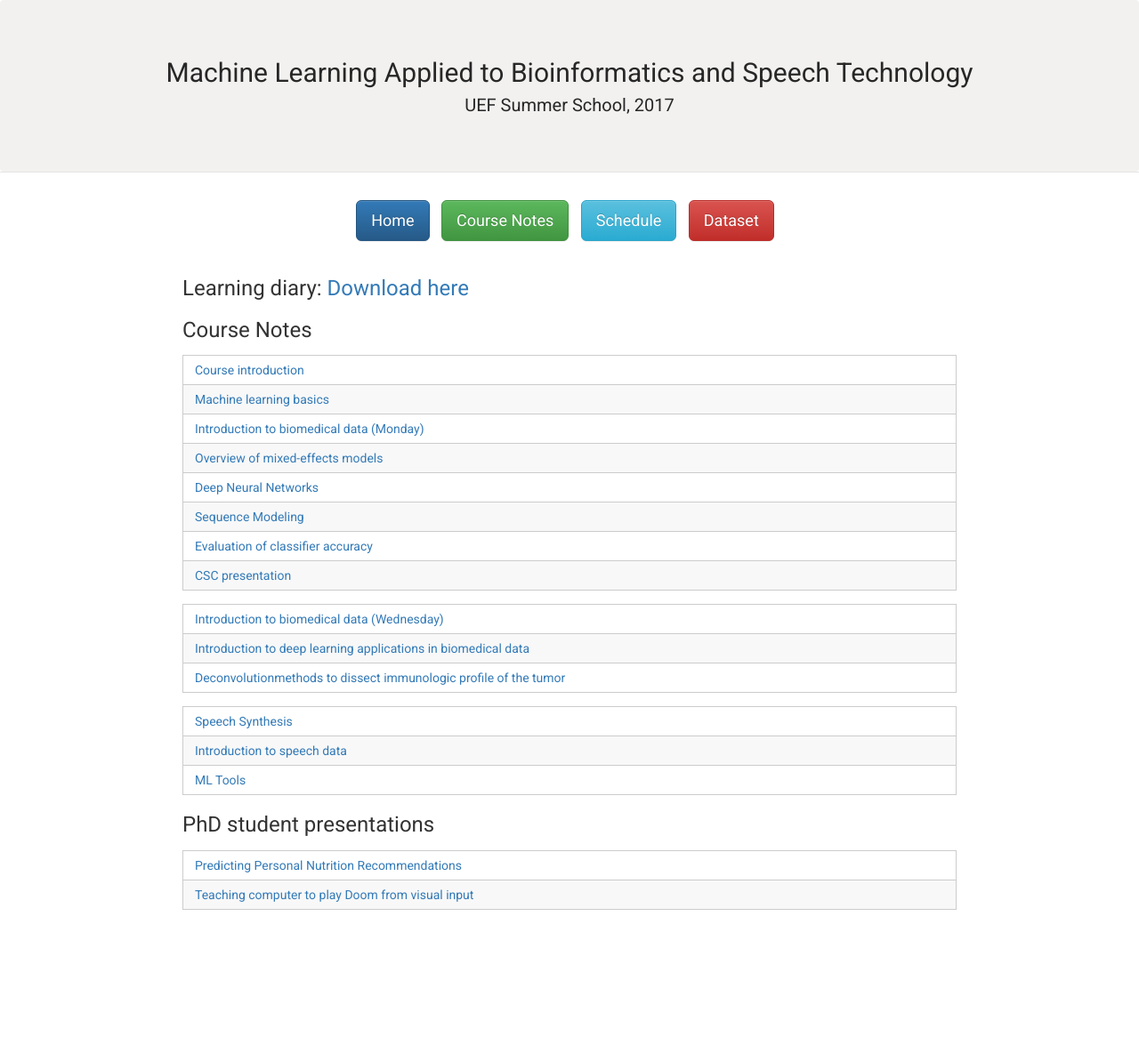
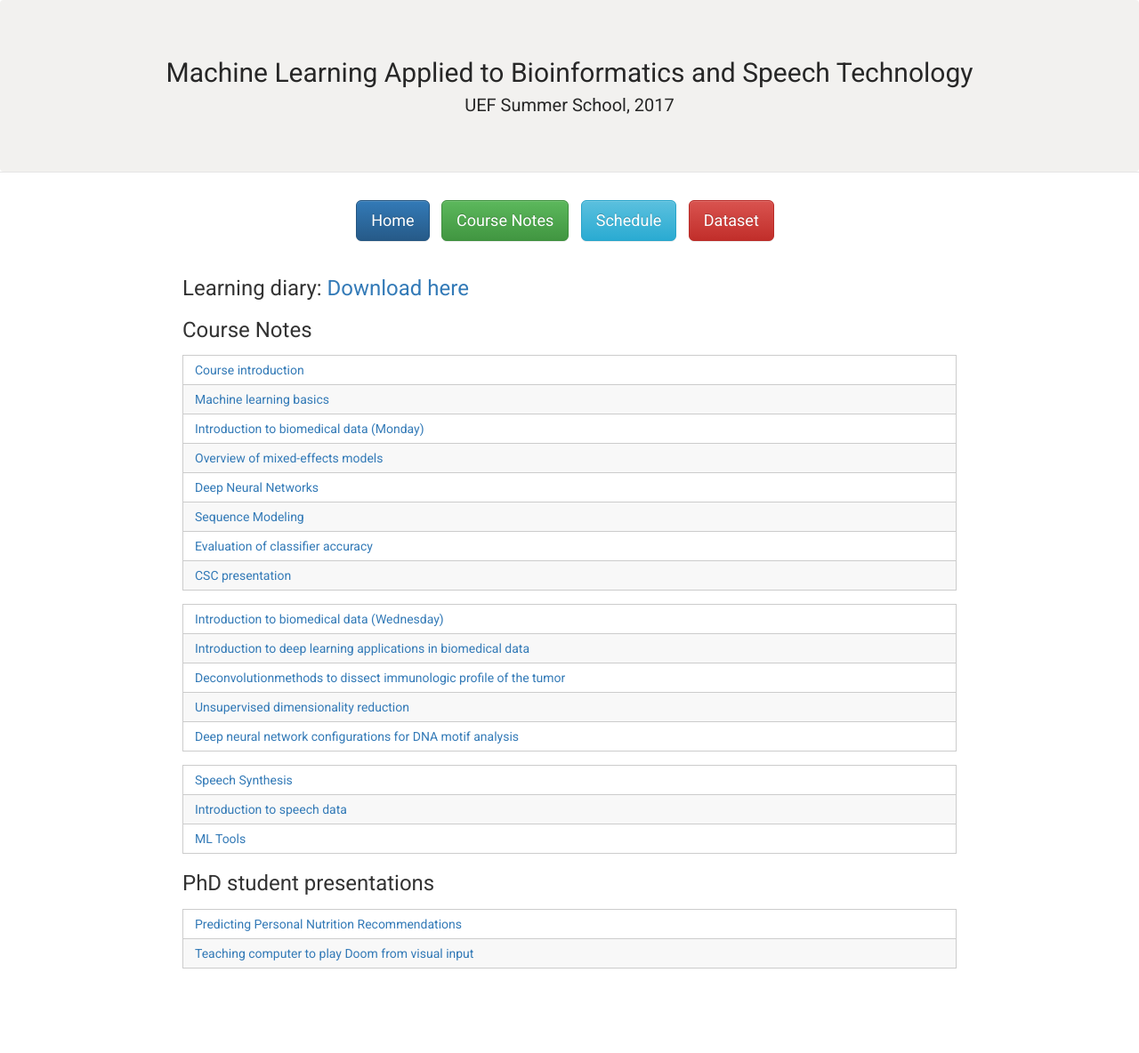
Before and after one commit to abrahamwoubie/Summer_School_RL, a Jekyll site: the page built from 35c163ca47986f8e1f5eec9d54238ad1229a7c92/course-notes.md, in a window 1280 px wide. Shown: the whole page at 89% size. Built offline with Jekyll 4.4.1, drawn with Linux system fonts in a browser that asks for light colours; nearby versions of some CDN libraries; before the commit the page ends 1118 px from its top, so only the background shows below that.

Commit message:
Added Mehtonen's slides

```diff
--- a/35c163ca47986f8e1f5eec9d54238ad1229a7c92/course-notes.md
+++ b/35c163ca47986f8e1f5eec9d54238ad1229a7c92/course-notes.md
@@ -23,6 +23,8 @@ title: Course Notes | MLABST'17
 | [Introduction to biomedical data (Wednesday)]({{ site.url }}{{ site.baseurl }}/content/merja_introBiomed_thu.pdf) |
 | [Introduction to deep learning applications in biomedical data]({{ site.url }}{{ site.baseurl }}/content/merja_introDeep_thu.pdf) |
 | [Deconvolutionmethods to dissect immunologic profile of the tumor]({{ site.url }}{{ site.baseurl }}/content/petri_slides.pdf) |
+| [Unsupervised dimensionality reduction]({{ site.url }}{{ site.baseurl }}/content/mehtonen_slides.pdf) |
+| [Deep neural network configurations for DNA motif analysis]({{ site.url }}{{ site.baseurl }}/content/deep_dna_slides.pdf) |
 
 | --- |
 | [Speech Synthesis]({{ site.url }}{{ site.baseurl }}/content/speech_synthesis.pdf) |
```
Also changed, not shown: 2 other files.
